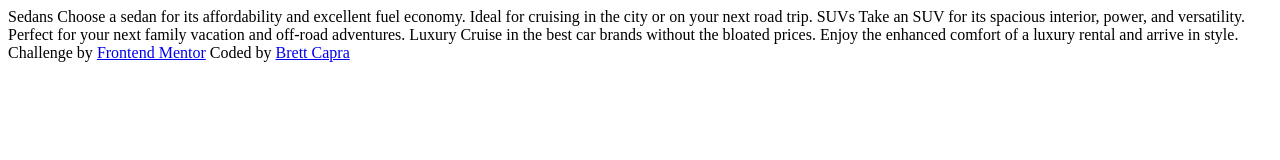
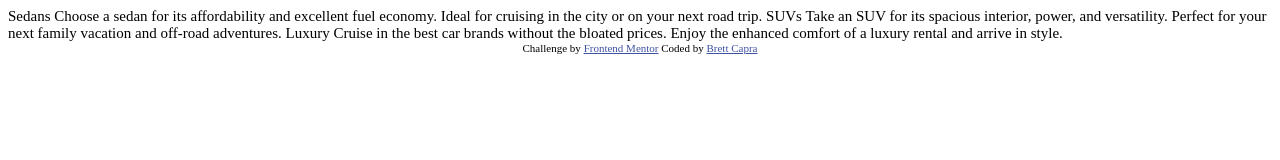
Before and after one commit to b-capra/3-column-responsive, a plain HTML site: page index.html in a window 1280 px wide. Drawn offline with Linux system fonts and the light colour scheme.

Commit message:
Add attribution styles

```diff
--- a/css/style.css
+++ b/css/style.css
@@ -4,4 +4,22 @@ html {
     --dark-cyan: hsl(179, 100%, 13%);
     --trans-white: hsl(0, 0%, 100%, 0.75);
     --light-gray: hsl(0, 0%, 95%);
+    font-size: 15px;
 }
+
+.attribution {
+    font-size: 11px;
+    text-align: center;
+}
+
+.attribution a {
+    color: hsl(228, 45%, 44%);
+}
+
+@media only screen and (max-width: 375px) {
+
+}
+
+@media only screen and (min-width: 376px) {
+
+}
```
